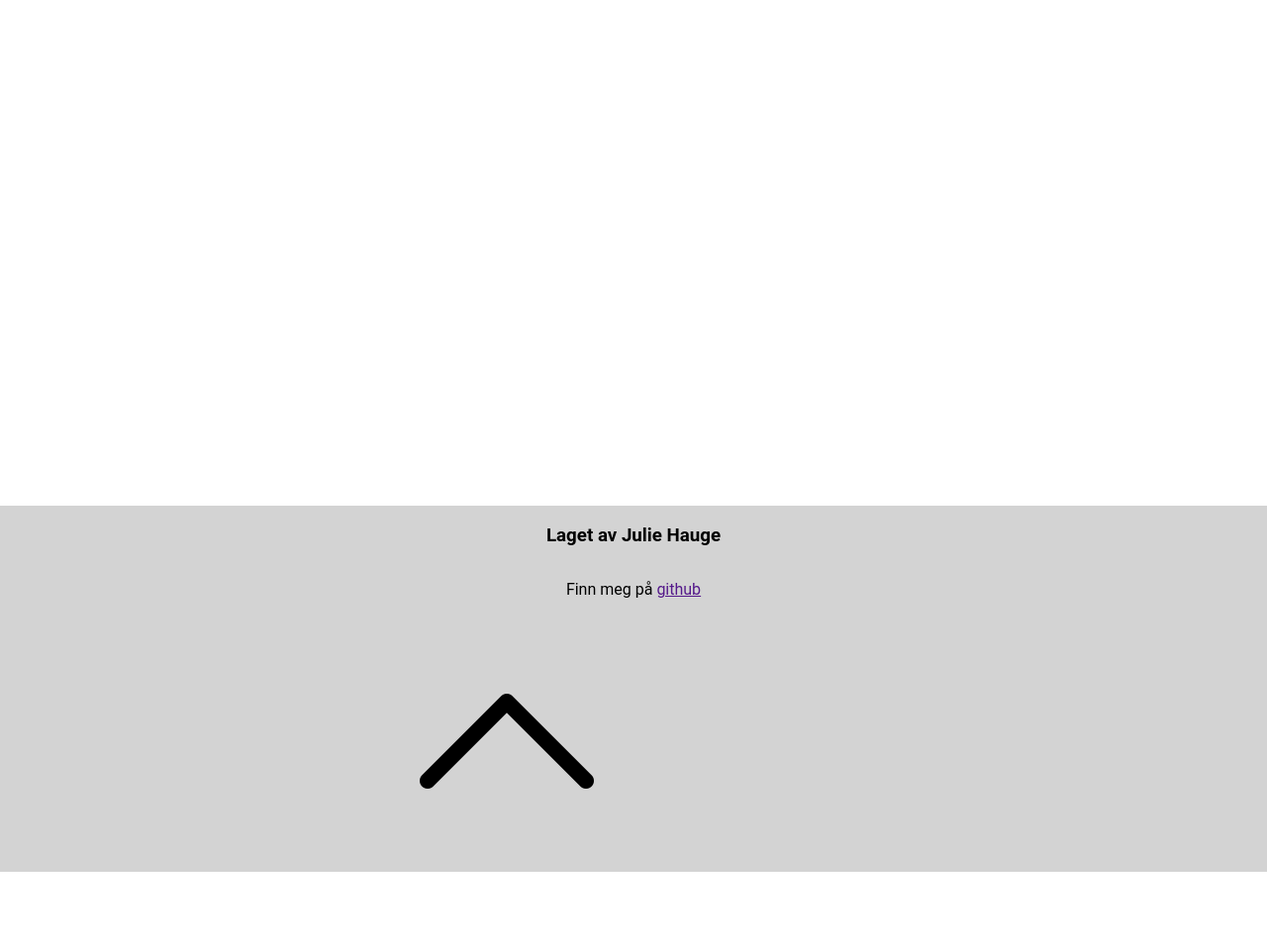
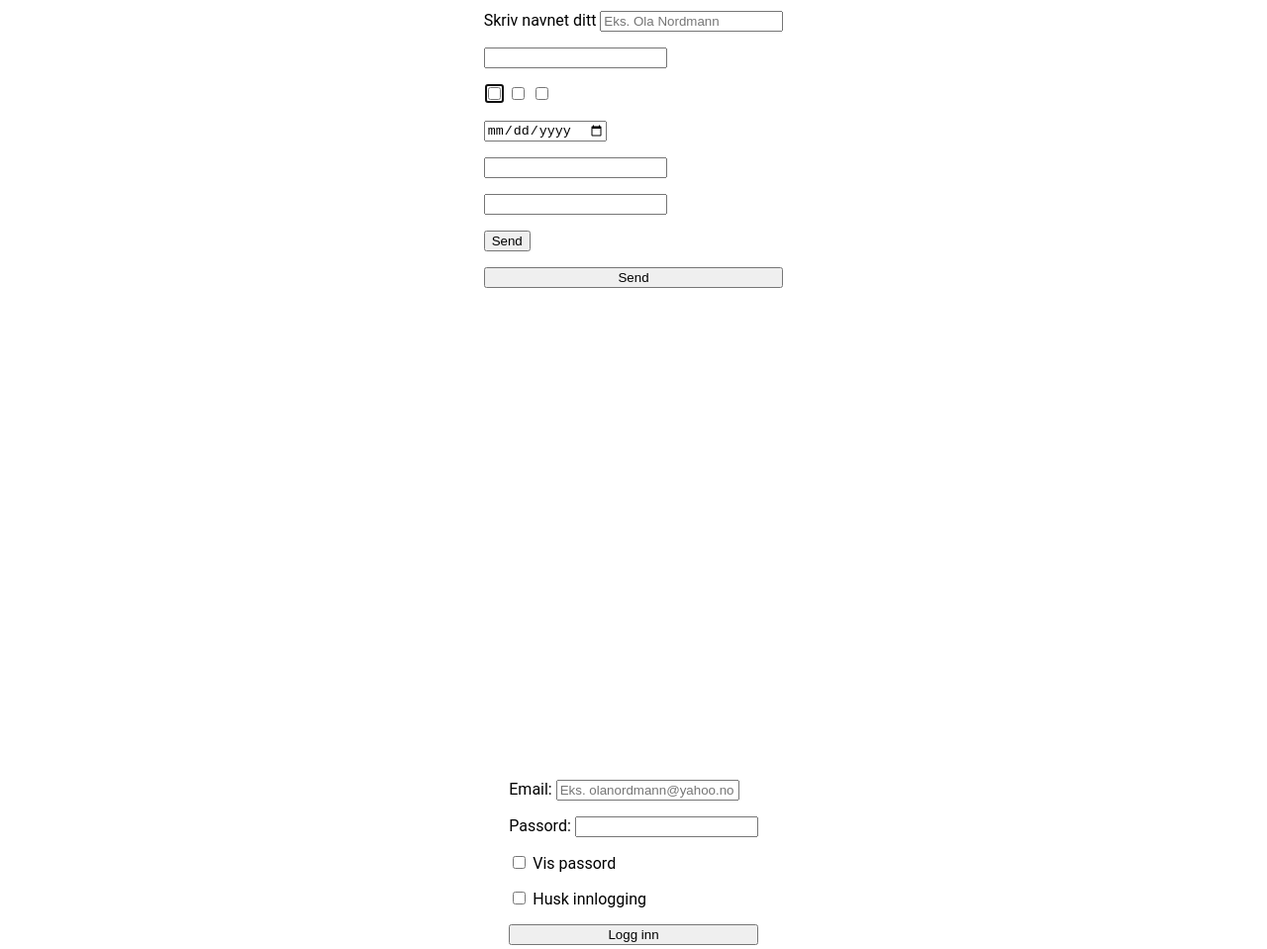
Before and after one commit to JulieKodehode/kodeloftetg14_undervisning16, a website: page index.html in a window 1280 px wide. Shown: the part 260-1219 px from the top of the page at 99% size. Before the commit the page ends 1141 px from the top, so only its background shows below. Drawn offline with Linux system fonts and the light colour scheme.

Commit message:
Before lesson

```diff
--- a/index.html
+++ b/index.html
@@ -31,6 +31,104 @@
     <main>
       <section class="section">
         <!-- Hero section / Home section / Main secton -->
+        <form>
+          <label for="nameInput">
+            Skriv navnet ditt
+            <input type="text" name="nameInput" id="nameInput" placeholder="Eks. Ola Nordmann">
+          </label>
+
+          <label for="">
+            <input type="number" name="" id="">
+          </label>
+
+          <label for="">
+            <input type="checkbox" name="" id="" autofocus>
+            <input type="checkbox" name="" id="">
+            <input type="checkbox" name="" id="">
+          </label>
+
+          <label for="">
+            <input type="date" name="" id="">
+          </label>
+
+          <!--
+            Undervisnings challange:
+            1. Sett opp en label og input for email = virker ikke uten @
+            2. Sett opp en label og input for password = skjuler bokstaver
+          -->
+          <label for="">
+            <input type="email" name="" id="">
+          </label>
+
+          <label for="">
+            <input type="password" name="" id="">
+          </label>
+
+          <label for="">
+            <input type="button" value="Send">
+          </label>
+
+          <button type="submit">Send</button>
+        </form>
+      </section>
+
+      <section class="section">
+        <!-- Innlogging -->
+        <form>
+          <label for="userEmail">
+            Email:
+            <input type="email" name="userEmail" id="userEmail" placeholder="Eks. olanordmann@yahoo.no">
+          </label>
+
+          <label for="userPassword">
+            Passord:
+            <input type="password" name="userPassword" id="userPassword">
+          </label>
+
+          <label for="viewPassword">
+            <input type="checkbox" name="viewPassword" id="viewPassword">
+            Vis passord
+          </label>
+
+          <label for="rememberLogin">
+            <input type="checkbox" name="rememberLogin" id="rememberLogin">
+            Husk innlogging
+          </label>
+
+          <button>Logg inn</button>
+        </form>
+      </section>
+
+      <section class="section">
+        <!-- Målenhetskonventerer -->
+        <form>
+          <label for="unitInput">
+            Skriv et tall
+            <input type="number" name="unitInput" id="unitInput">
+          </label>
+
+          <label for="unitFrom">
+            <select name="unitFrom" id="unitFrom">
+              <option value="mm">MM</option>
+              <option value="cm">CM</option>
+              <option value="m">M</option>
+              <option value="km">KM</option>
+            </select>
+          </label>
+
+          <label for="unitTo">
+            <select name="unitTo" id="unitTo">
+              <option value="mm">MM</option>
+              <option value="cm">CM</option>
+              <option value="m">M</option>
+              <option value="km">KM</option>
+            </select>
+          </label>
+
+          <button id="submitButton">Send</button>
+
+          <p id="unitOutput"> <!-- Innhold kommer fra JS --> </p>
+        </form>
       </section>
     </main>
 
--- a/styles.css
+++ b/styles.css
@@ -75,6 +75,12 @@ img {
   justify-content: space-around;
 }
 
+form {
+  display: flex;
+  flex-direction: column;
+  gap: 16px;
+}
+
 /* FOOTER */
 .footer {
   display: flex;
```
Also changed, not shown: 1 other file.
